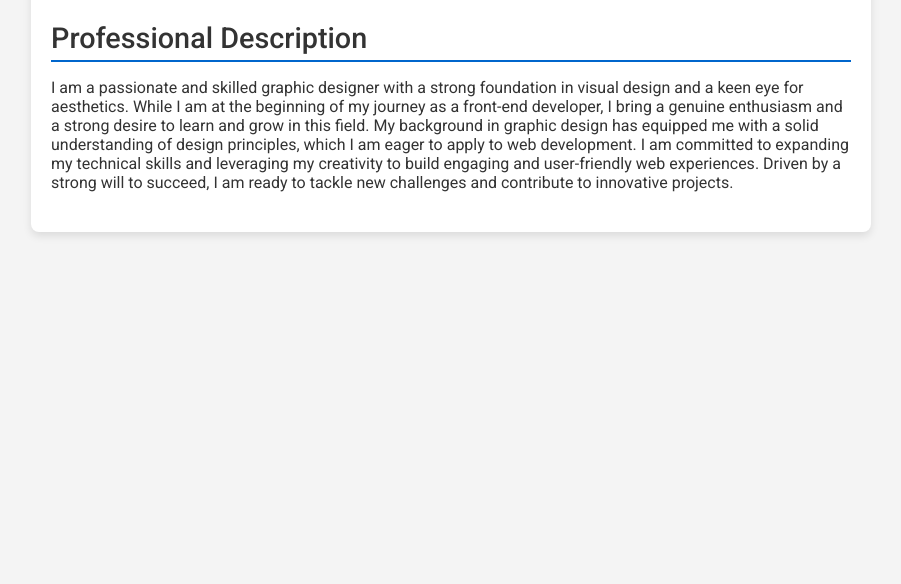
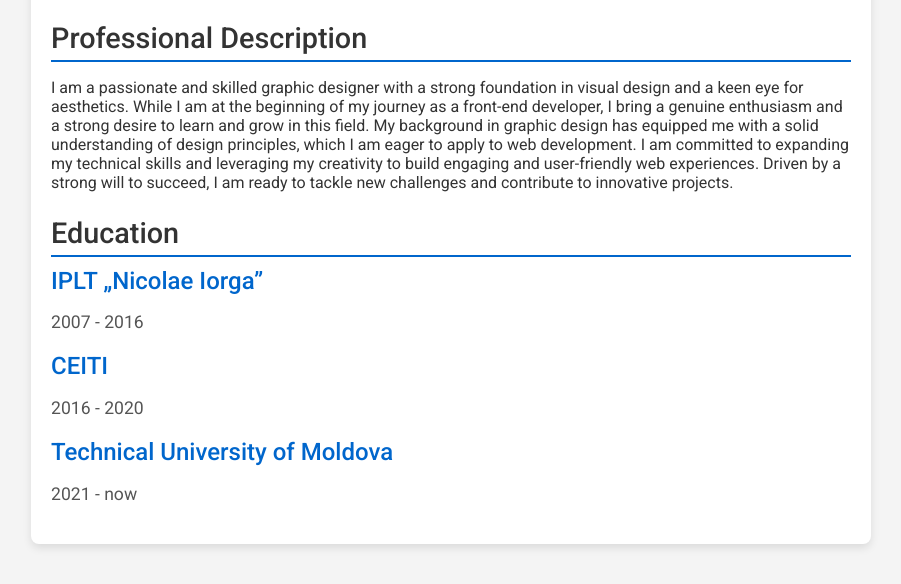
Before and after one commit to STAzz2032/tum-web-lab1, a plain HTML site: page index.html in a window 1280 px wide. Shown: the part 341-925 px from the top of the page, without its empty margins (189-1090 px from the left). Before the commit the page ends 800 px from the top, so only its background shows below. Drawn offline with Linux system fonts and the light colour scheme.

Commit message:
Add education section

```diff
--- a/index.html
+++ b/index.html
@@ -62,8 +62,24 @@
             padding-bottom: 5px;
             font-weight: 500;
         }
-  </head>
+         .edu-item, .project-item {
+            margin-bottom: 20px;
+        }
+
+        .edu-item h3, .project-item h3 {
+            font-size: 1.5em;
+            margin: 10px 0;
+            color: #0066cc;
+            font-weight: 500;
+        }
+
+        .edu-item p, .project-item p {
+            font-size: 1.1em;
+            color: #555;
+            font-weight: 400;
+        }
 </style>
+</head>
   <body>
     <div class="container">
         <header>
@@ -75,6 +91,21 @@
             <h2>Professional Description</h2>
             <p>I am a passionate and skilled graphic designer with a strong foundation in visual design and a keen eye for aesthetics. While I am at the beginning of my journey as a front-end developer, I bring a genuine enthusiasm and a strong desire to learn and grow in this field. My background in graphic design has equipped me with a solid understanding of design principles, which I am eager to apply to web development. I am committed to expanding my technical skills and leveraging my creativity to build engaging and user-friendly web experiences. Driven by a strong will to succeed, I am ready to tackle new challenges and contribute to innovative projects.</p>
         </section>
+        <section class="education">
+            <h2>Education</h2>
+            <div class="edu-item">
+                <h3>IPLT „Nicolae Iorga”</h3>
+                <p>2007 - 2016</p>
+            </div>
+            <div class="edu-item">
+                <h3>CEITI</h3>
+                <p>2016 - 2020</p>
+            </div>
+            <div class="edu-item">
+                <h3>Technical University of Moldova</h3>
+                <p>2021 - now</p>
+            </div>
+        </section>
       </div>
   </body>
 </html>
```
